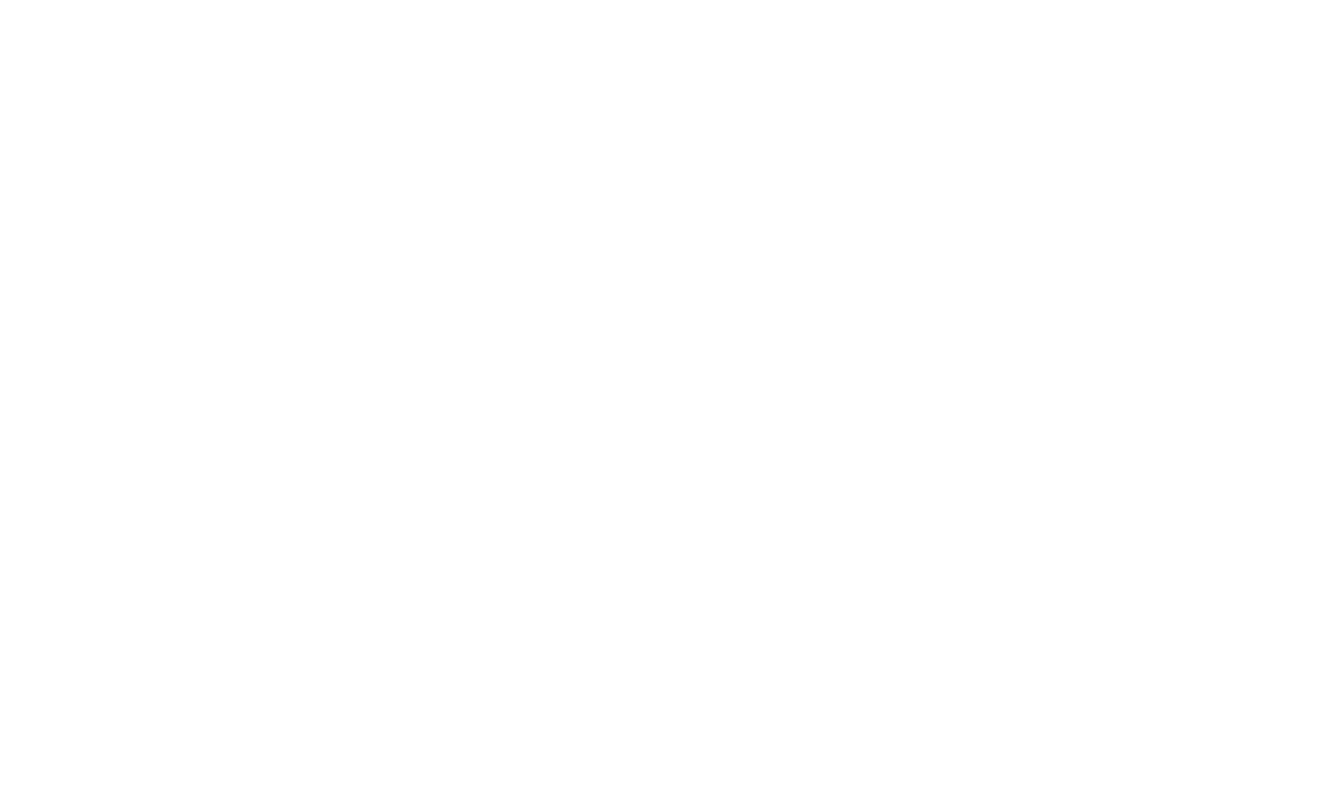
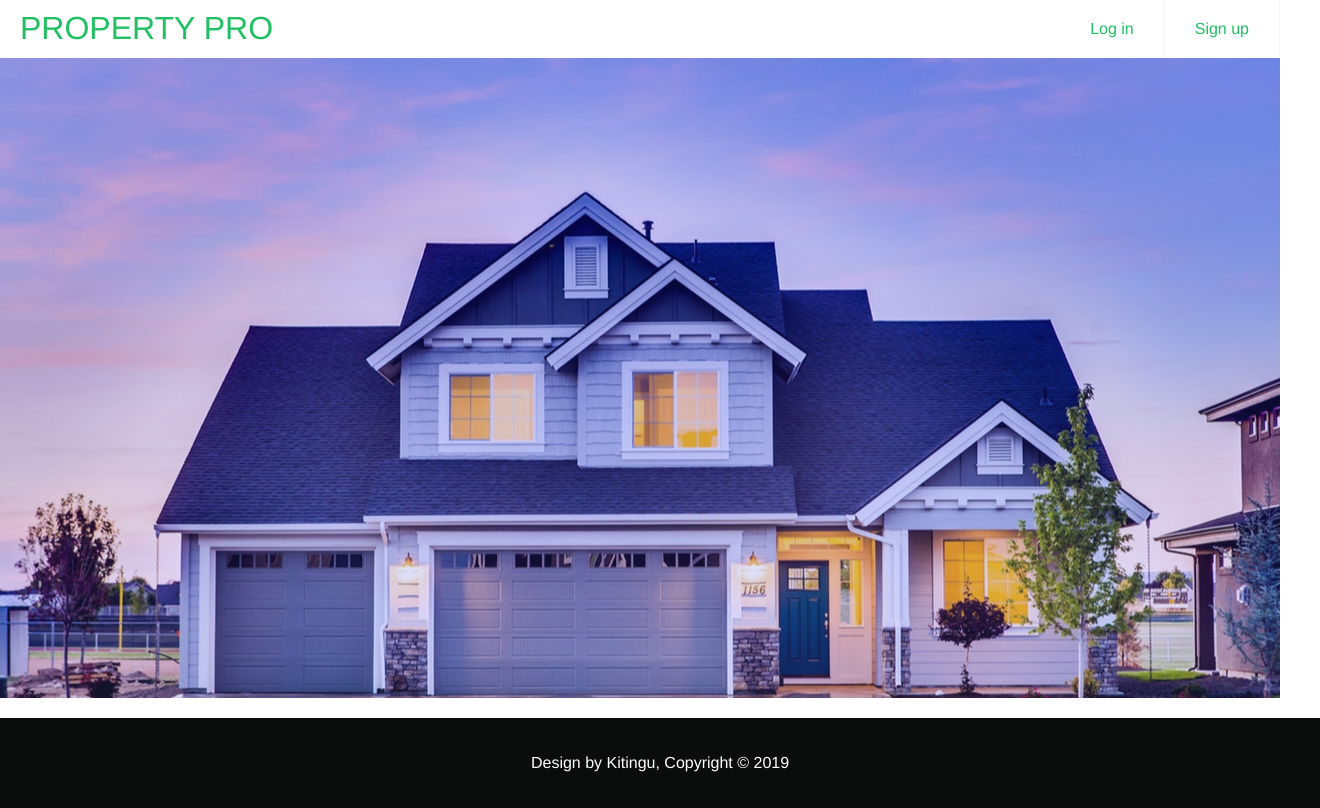
Before and after one commit to Kitingu/PropertyPro, a plain HTML site: page UI/index.html in a window 1280 px wide. Shown: the whole page, 1320 px wide, since content can reach past the window. Drawn offline with Linux system fonts and the light colour scheme.

Commit message:
feature(Landing page) add banner [#166601804]

```diff
--- a/UI/css/main.css
+++ b/UI/css/main.css
@@ -1,7 +1,6 @@
 body {
     margin: 0;
     font-family: Helvetica, sans-serif;
-    background-color: #bbb;
 }
 
 a {
@@ -13,9 +12,7 @@ a {
 .header {
     background-color: #fff;
     box-shadow: 1px 1px 4px 0 rgba(0, 0, 0, .1);
-    position: fixed;
     width: 100%;
-    z-index: 3;
 }
 
 .header ul {
@@ -129,4 +126,45 @@ a {
     .header .menu-icon {
         display: none;
     }
+    #banner {
+        clear: both;
+        background-size: auto;
+    }
 }
+
+/* banner */
+
+#banner {
+    min-height: 80vh;
+    background: linear-gradient(rgba(0, 0, 255, 0.2), rgba(98, 98, 240, 0.178)), url("../img/headerbg.jpg");
+    background-attachment: fixed;
+    background-position: center;
+    background-size: cover;
+    background-repeat: no-repeat;
+    display: flex;
+    align-items: center;
+    justify-content: center;
+}
+
+/* --------end of banner----- */
+
+footer {
+    padding: 20px;
+    margin-top: 20px;
+    color: #ffffff;
+    background-color: #0b0c0c;
+    text-align: center;
+    bottom: 0;
+    width: 100%;
+    z-index: 3;
+}
+
+footer p a {
+    text-decoration: none;
+    color: white;
+}
+
+footer p a:hover {
+    color: #20c063;
+    background: #f4f4f4;
+}
--- a/UI/index.html
+++ b/UI/index.html
@@ -0,0 +1,42 @@
+<!DOCTYPE html>
+<html lang="en">
+
+<head>
+    <meta charset="UTF-8">
+    <meta name="viewport" content="width=device-width, initial-scale=1.0">
+    <meta http-equiv="X-UA-Compatible" content="ie=edge">
+    <title>Property Pro</title>
+
+    <!-- css links -->
+    <link rel="stylesheet" href="./css/main.css">
+    <link rel="stylesheet" href="https://cdnjs.cloudflare.com/ajax/libs/font-awesome/4.7.0/css/font-awesome.min.css">
+</head>
+
+<body>
+
+    <header class="header">
+        <a href="#" class="logo">PROPERTY PRO</a>
+        <input class="menu-btn" type="checkbox" id="menu-btn" />
+        <label class="menu-icon" for="menu-btn"><span class="nav-icon"></span></label>
+        <ul class="menu">
+            <li><a href="#subscribe">Log in</a></li>
+            <li><a href="#comment"> Sign up</a></li>
+        </ul>
+    </header>
+
+
+    <!-- banner -->
+    <header id="banner">
+
+    </header>
+
+    <!-- end of banner -->
+
+
+    <footer>
+        <p>Design by <a href="github.com/kitingu">Kitingu</a>, Copyright &copy; <span id="year"></span></p>
+    </footer>
+    <script src="./scripts/main.js"></script>
+</body>
+
+</html>
--- /dev/null
+++ b/UI/scripts/main.js
@@ -0,0 +1 @@
+document.querySelector('#year').textContent = new Date().getFullYear()
```
Also changed, not shown: UI/img/headerbg.jpg (added), 1 other file.
